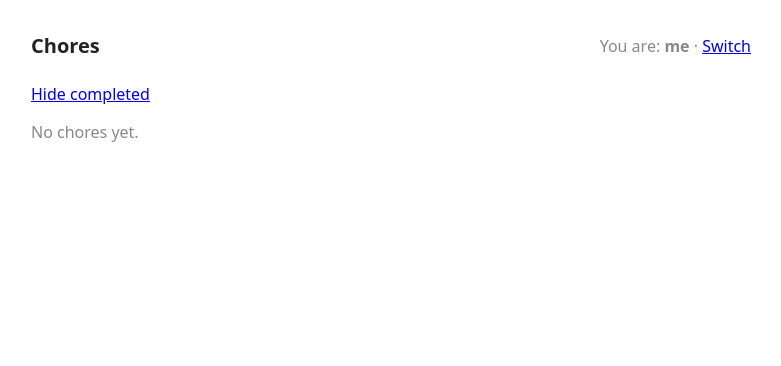
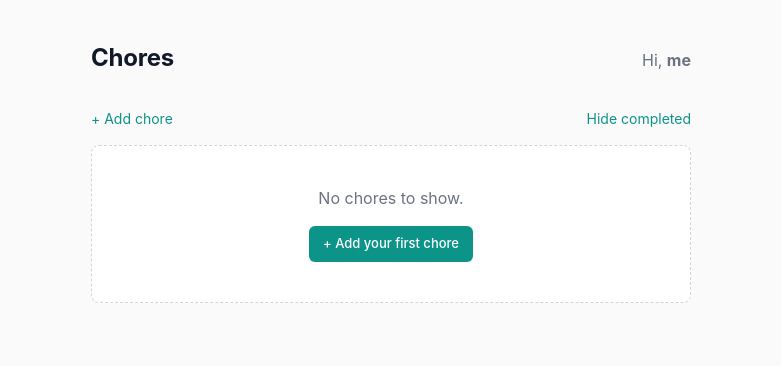
Before and after one commit to mc-alexander/ai-dev-tools-zoomcamp, a Django app: template 01-ai-native-workflow/chores/templates/chores/chore_list.html in a window 1280 px wide. Shown: the top 366 px of the page, without its empty margins (249-1030 px from the left). Run offline with Django 5.2, Linux system fonts and the light colour scheme; the template is opened without the code that fills it: values that come from a table or form of the project are taken from there, others are empty; data comes from the database, SQL or seed files in the repository.

Commit message:
Task 10: minimalist visual redesign (teal palette, card layout)

```diff
--- a/01-ai-native-workflow/chores/templates/chores/base.html
+++ b/01-ai-native-workflow/chores/templates/chores/base.html
@@ -2,18 +2,156 @@
 <html lang="en">
 <head>
     <meta charset="utf-8">
+    <meta name="viewport" content="width=device-width, initial-scale=1">
     <title>{% block title %}Household Chores{% endblock %}</title>
     <style>
-        body { font-family: system-ui, sans-serif; max-width: 720px; margin: 2rem auto; padding: 0 1rem; color: #222; }
-        h1 { margin: 0; font-size: 1.25rem; }
-        table { border-collapse: collapse; width: 100%; }
-        th, td { padding: 0.5rem 0.75rem; text-align: left; border-bottom: 1px solid #eee; vertical-align: middle; }
-        th { font-weight: 600; color: #555; }
-        button { padding: 0.25rem 0.75rem; cursor: pointer; }
-        .muted { color: #888; }
-        .header { display: flex; justify-content: space-between; align-items: center; margin-bottom: 1.5rem; gap: 1rem; flex-wrap: wrap; }
-        .header h1 a { text-decoration: none; color: inherit; }
+        :root {
+            --bg: #fafafa;
+            --surface: #ffffff;
+            --border: #e5e7eb;
+            --text: #111827;
+            --muted: #6b7280;
+            --accent: #0d9488;
+            --accent-hover: #0f766e;
+        }
+        * { box-sizing: border-box; }
+        body {
+            font-family: -apple-system, BlinkMacSystemFont, "Segoe UI", system-ui, sans-serif;
+            max-width: 640px;
+            margin: 0 auto;
+            padding: 2.5rem 1.25rem 4rem;
+            color: var(--text);
+            line-height: 1.5;
+            background: var(--bg);
+        }
+        h1 { margin: 0; font-size: 1.5rem; font-weight: 700; letter-spacing: -0.01em; }
+        h1 a { text-decoration: none; color: inherit; }
+        h2 { font-size: 1.125rem; font-weight: 600; margin: 0 0 1rem; }
+        .muted { color: var(--muted); }
+        .header {
+            display: flex;
+            justify-content: space-between;
+            align-items: baseline;
+            margin-bottom: 2rem;
+            gap: 1rem;
+            flex-wrap: wrap;
+        }
+        a { color: var(--accent); text-decoration: none; }
+        a:hover { text-decoration: underline; }
+
+        .chore-list { list-style: none; padding: 0; margin: 0; display: flex; flex-direction: column; gap: 0.5rem; }
+        .chore {
+            background: var(--surface);
+            border: 1px solid var(--border);
+            border-radius: 8px;
+            padding: 0.875rem 1.125rem;
+            display: grid;
+            grid-template-columns: 1fr auto auto;
+            gap: 0.75rem 1rem;
+            align-items: center;
+        }
+        .chore.completed { opacity: 0.65; }
+        .chore .title { font-weight: 500; }
+        .chore .title s { color: var(--muted); }
+        .chore .meta { font-size: 0.8125rem; color: var(--muted); margin-top: 0.125rem; }
+        .chore .state {
+            font-size: 0.6875rem;
+            font-weight: 600;
+            letter-spacing: 0.05em;
+            text-transform: uppercase;
+            color: var(--muted);
+            padding: 0.1875rem 0.5rem;
+            border-radius: 999px;
+            background: #f3f4f6;
+        }
+        .chore .state.due { color: white; background: var(--accent); }
+
+        .btn {
+            background: var(--accent);
+            color: white;
+            border: none;
+            border-radius: 6px;
+            padding: 0.5rem 0.875rem;
+            font-size: 0.8125rem;
+            font-weight: 500;
+            cursor: pointer;
+            text-decoration: none;
+            display: inline-block;
+            font-family: inherit;
+        }
+        .btn:hover { background: var(--accent-hover); text-decoration: none; }
+        .btn.secondary {
+            background: var(--surface);
+            color: var(--text);
+            border: 1px solid var(--border);
+        }
+        .btn.secondary:hover { background: #f3f4f6; }
+
+        form.stack {
+            display: flex;
+            flex-direction: column;
+            gap: 1rem;
+            max-width: 360px;
+            background: var(--surface);
+            border: 1px solid var(--border);
+            border-radius: 8px;
+            padding: 1.25rem;
+        }
+        form.stack .field { display: flex; flex-direction: column; gap: 0.375rem; }
+        form.stack .radio-field { display: flex; flex-direction: column; gap: 0.5rem; }
+        form.stack .radio-field > label {
+            font-size: 0.8125rem;
+            font-weight: 500;
+            color: #374151;
+            display: flex;
+            align-items: center;
+            gap: 0.5rem;
+            cursor: pointer;
+        }
+        form.stack label:not(.radio-field > label) {
+            font-size: 0.8125rem;
+            font-weight: 500;
+            color: #374151;
+        }
+        form.stack input[type="text"],
+        form.stack input[type="number"],
+        form.stack select {
+            padding: 0.5rem 0.75rem;
+            border: 1px solid #d1d5db;
+            border-radius: 6px;
+            font-size: 0.875rem;
+            font-family: inherit;
+            background: var(--surface);
+            color: var(--text);
+            width: 100%;
+        }
+        form.stack input:focus, form.stack select:focus {
+            outline: none;
+            border-color: var(--accent);
+            box-shadow: 0 0 0 3px rgba(13, 148, 136, 0.15);
+        }
+        form.stack .help { font-size: 0.75rem; color: var(--muted); }
+        form.stack .errors { color: #b91c1c; font-size: 0.8125rem; }
+        form.stack .actions { display: flex; gap: 0.5rem; align-items: center; margin-top: 0.25rem; }
         form.inline { display: inline; margin: 0; }
+
+        .empty {
+            background: var(--surface);
+            border: 1px dashed #d1d5db;
+            border-radius: 8px;
+            padding: 2.5rem 1.5rem;
+            text-align: center;
+            color: var(--muted);
+        }
+        .empty p { margin: 0 0 1rem; }
+
+        .toolbar {
+            display: flex;
+            justify-content: space-between;
+            align-items: center;
+            margin-bottom: 1rem;
+            font-size: 0.875rem;
+        }
     </style>
 </head>
 <body>
--- a/01-ai-native-workflow/chores/templates/chores/chore_list.html
+++ b/01-ai-native-workflow/chores/templates/chores/chore_list.html
@@ -3,53 +3,43 @@
 {% block title %}Chores{% endblock %}
 
 {% block header_extra %}
-    <span class="muted">You are: <strong>{{ current_person.name }}</strong> &middot; <a href="{% url 'chores:who_am_i' %}">Switch</a></span>
+    <span class="muted">Hi, <strong>{{ current_person.name }}</strong></span>
 {% endblock %}
 
 {% block content %}
-    <p>
+    <div class="toolbar">
+        <a href="{% url 'chores:chore_create' %}">+ Add chore</a>
         {% if hide_done %}
             <a href="?hide_done=0">Show completed</a>
         {% else %}
             <a href="?hide_done=1">Hide completed</a>
         {% endif %}
-    </p>
+    </div>
 
     {% if chores %}
-        <table>
-            <thead>
-                <tr>
-                    <th>Chore</th>
-                    <th>Assignee</th>
-                    <th>State</th>
-                    <th></th>
-                </tr>
-            </thead>
-            <tbody>
-                {% for chore in chores %}
-                    <tr>
-                        <td>
+        <ul class="chore-list">
+            {% for chore in chores %}
+                <li class="chore {% if chore.last_done_at %}completed{% endif %}">
+                    <div>
+                        <div class="title">
                             {% if chore.last_done_at %}<s>{{ chore.title }}</s>{% else %}{{ chore.title }}{% endif %}
-                        </td>
-                        <td>{{ chore.assigned_to.name }}</td>
-                        <td>
-                            {% if chore.last_done_at %}
-                                Done
-                            {% else %}
-                                Due
-                            {% endif %}
-                        </td>
-                        <td>
-                            <form method="post" action="{% url 'chores:mark_done' chore.id %}" class="inline">
-                                {% csrf_token %}
-                                <button type="submit">Mark done</button>
-                            </form>
-                        </td>
-                    </tr>
-                {% endfor %}
-            </tbody>
-        </table>
+                        </div>
+                        <div class="meta">{{ chore.assigned_to.name }}</div>
+                    </div>
+                    <div class="state {% if not chore.last_done_at %}due{% endif %}">
+                        {% if chore.last_done_at %}Done{% else %}Due{% endif %}
+                    </div>
+                    <form method="post" action="{% url 'chores:mark_done' chore.id %}" class="inline">
+                        {% csrf_token %}
+                        <button type="submit" class="btn secondary">Mark done</button>
+                    </form>
+                </li>
+            {% endfor %}
+        </ul>
     {% else %}
-        <p class="muted">No chores yet.</p>
+        <div class="empty">
+            <p>No chores to show.</p>
+            <a href="{% url 'chores:chore_create' %}" class="btn">+ Add your first chore</a>
+        </div>
     {% endif %}
 {% endblock %}
```
Also changed, not shown: 01-ai-native-workflow/chores/templates/chores/who_am_i.html (+7 -5 lines).
